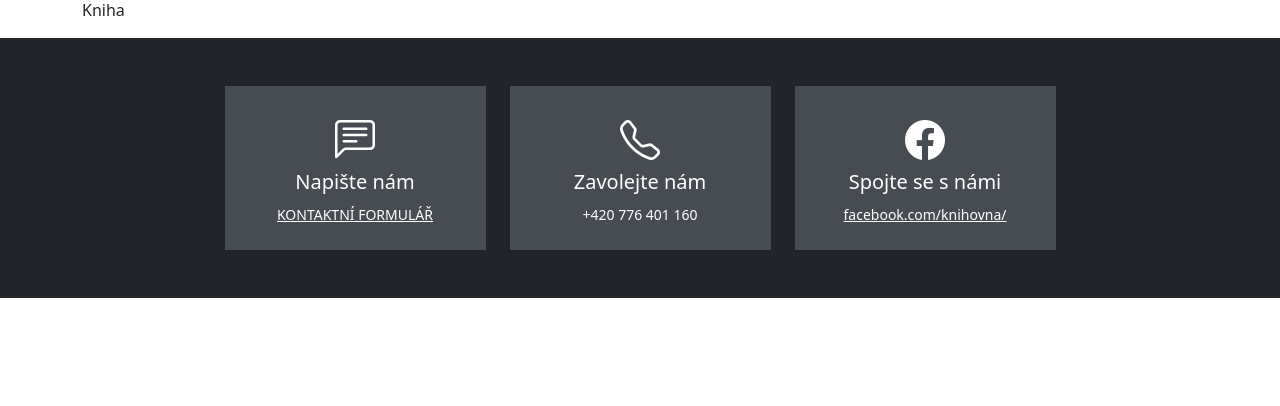
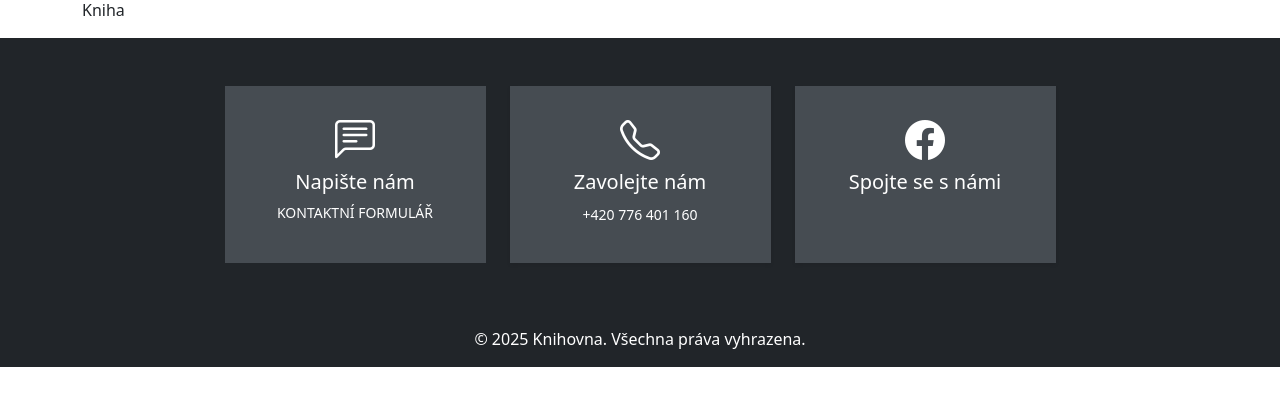
Before and after one commit to elchupacabra666/knihovni-system, a PHP site: page /book.php in a window 1280 px wide. Shown: the part 128-534 px from the top of the page. Run offline with PHP 8.4, Linux system fonts and the light colour scheme; a stand-in replaces the project's code that opens the database connection.

Commit message:
updated footer.php

```diff
--- a/inc/footer.php
+++ b/inc/footer.php
@@ -4,30 +4,42 @@
         <div class="container">
           <div class="row g-4 text-center justify-content-center">
 
-            <div class="col-md-3">
-              <div class="p-4 bg-secondary bg-opacity-50 shadow-s m">
+            <a href="contact-us.php" class="col-md-3 text-white text-decoration-none">
+              <div class="p-4 bg-secondary bg-opacity-50 shadow-s h-100">
                 <i class="bi bi-chat-left-text fs-1 mb-3"></i>
                 <h5>Napište nám</h5>
-                <a href="#" class="text-white text-decoration-underline small">KONTAKTNÍ FORMULÁŘ</a>
+                <p class="text-white small">KONTAKTNÍ FORMULÁŘ</p>
               </div>
-            </div>
+             </a>
 
-            <div class="col-md-3">
-              <div class="p-4 bg-secondary bg-opacity-50 shadow-sm">
+            <a href="tel:776-401-160" class="col-md-3 text-white text-decoration-none">
+              <div class="p-4 bg-secondary bg-opacity-50 shadow-sm h-100">
                 <i class="bi bi-telephone fs-1 mb-3"></i>
                 <h5>Zavolejte nám</h5>
                 <span class="small">+420 776 401 160</span>
               </div>
+            </a>
+
+            <a href="https://facebook.com/knihovna" class="col-md-3 text-decoration-none">
+              <div class="p-4 bg-secondary bg-opacity-50 shadow-sm text-decoration-none h-100">
+                <i class="bi bi-facebook text-white fs-1 mb-3"></i>
+                <h5 class="text-white">Spojte se s námi</h5>
+              </div>
+             </a>
+
+          </div>
+        </div>
+      </div>
+
+      <!-- Copyright Section -->
+      <div class="bg-dark text-white py-3">
+        <div class="container">
+          <div class="row">
+            <div class="col-12 text-center">
+              <p class="mb-0">
+                &copy; <?php echo date('Y'); ?> Knihovna. Všechna práva vyhrazena.
+              </p>
             </div>
-
-            <div class="col-md-3">
-              <div class="p-4 bg-secondary bg-opacity-50 shadow-sm">
-                <i class="bi bi-facebook fs-1 mb-3"></i>
-                <h5>Spojte se s námi</h5>
-                <a href="https://facebook.com/knihovna" class="text-white text-decoration-underline small">facebook.com/knihovna/</a>
-              </div>
-            </div>
-
           </div>
         </div>
       </div>
```
